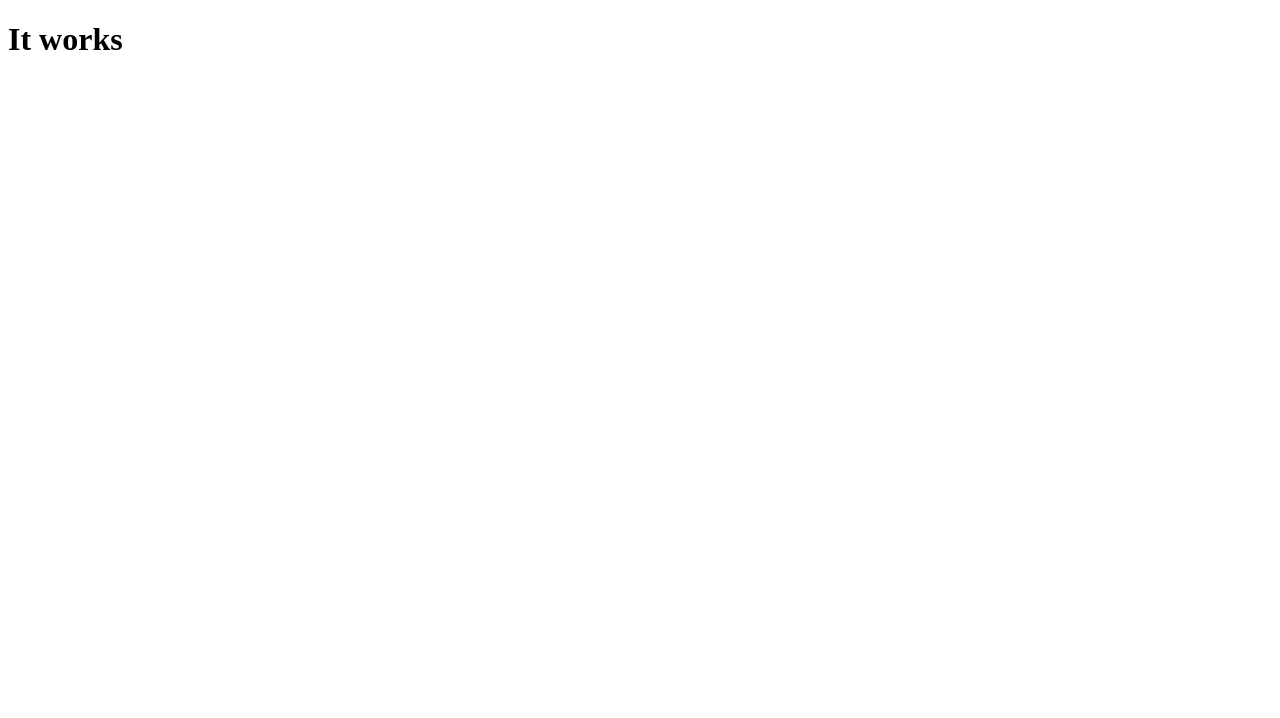
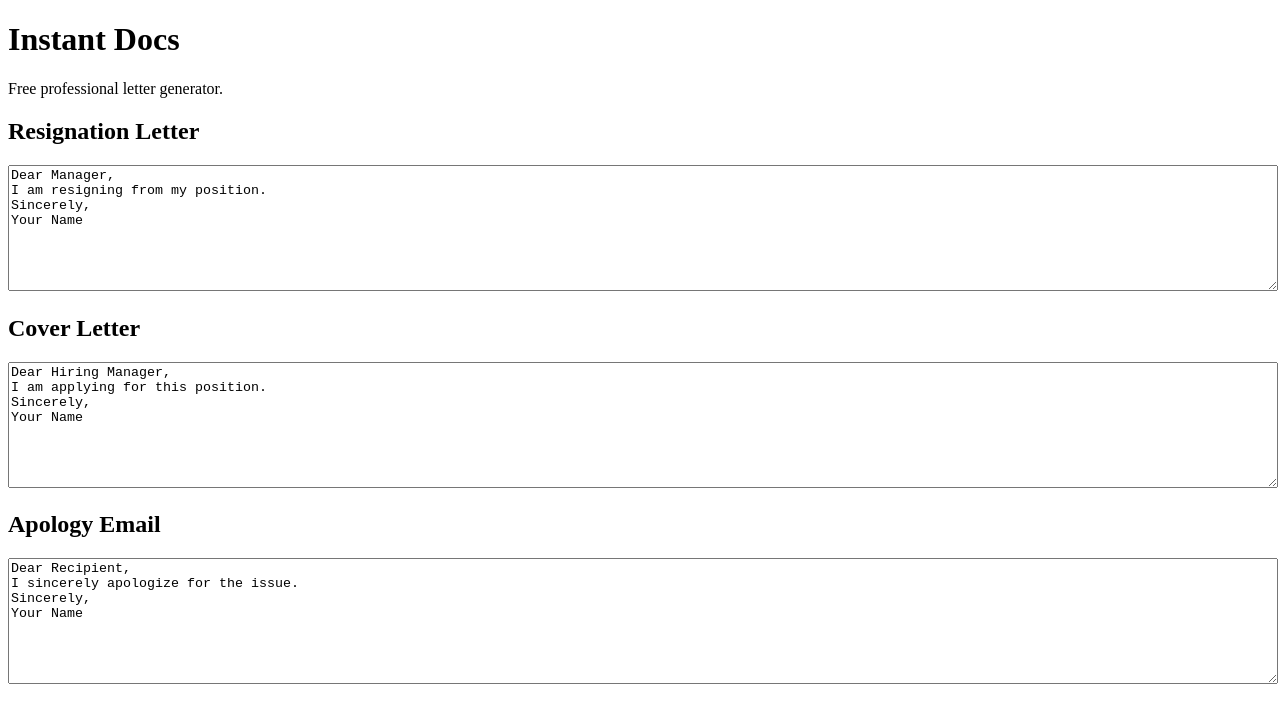
Before and after one commit to dannynuhi/instant-docs, a plain HTML site: page index.html in a window 1280 px wide. Drawn offline with Linux system fonts and the light colour scheme.

Commit message:
ad ready version

```diff
--- a/index.html
+++ b/index.html
@@ -3,9 +3,37 @@
 <head>
   <meta charset="utf-8" />
   <meta name="viewport" content="width=device-width,initial-scale=1" />
-  <title>Instant Docs</title>
+  <title>Instant Docs - Free Letter Generator</title>
+  <meta name="description" content="Generate resignation letters, cover letters, apology emails, and refund requests instantly." />
 </head>
 <body>
-  <h1>It works</h1>
+
+<h1>Instant Docs</h1>
+<p>Free professional letter generator.</p>
+
+<h2>Resignation Letter</h2>
+<textarea style="width:100%;height:120px;">
+Dear Manager,
+I am resigning from my position.
+Sincerely,
+Your Name
+</textarea>
+
+<h2>Cover Letter</h2>
+<textarea style="width:100%;height:120px;">
+Dear Hiring Manager,
+I am applying for this position.
+Sincerely,
+Your Name
+</textarea>
+
+<h2>Apology Email</h2>
+<textarea style="width:100%;height:120px;">
+Dear Recipient,
+I sincerely apologize for the issue.
+Sincerely,
+Your Name
+</textarea>
+
 </body>
 </html>
```
Also changed, not shown: 1 other file.
